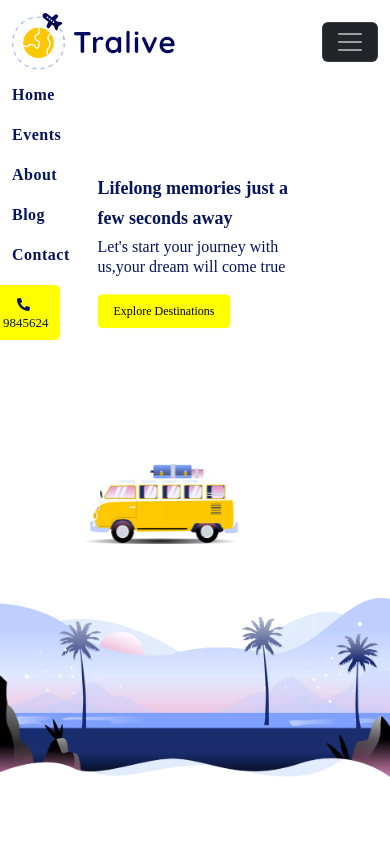
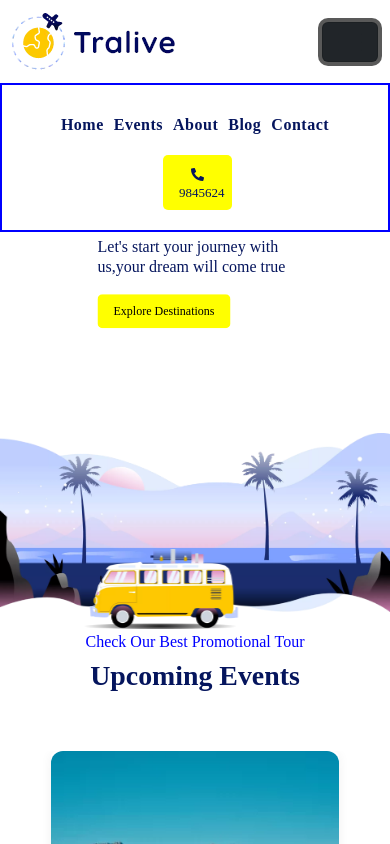
Before and after one commit to Akashkv15/mm, a React (Vite) app: page / in a window 390 px wide. Both pictures are taken after a click on the button 350 px from the left and 41 px from the top of the page. Shown: the top 844 px of the page. Built offline with nearby package versions, Linux system fonts and the light colour scheme.

Commit message:
Third Commit

```diff
--- a/src/App.css
+++ b/src/App.css
@@ -28,7 +28,7 @@ body {
   text-align: center;
   color: white;
   overflow: hidden;
-  top: 185px;
+  top: 285px;
   /* height: 1500px; */
 }
 .text-dark-blue {
@@ -52,7 +52,7 @@ body {
   /* width: 450px; */
   height: 500px;
   position: absolute;
-  top: 55%;
+  top: 65%;
   left: 40%;
   transform: translateX( -50%);
   animation: carMove 3s ease-in-out infinite alternate; /* oscillate */
@@ -90,8 +90,13 @@ body {
   font-size: 18px; /* adjust for large screens */
 }
 .hero-container{
-  top: 250px;
+  top: 10px;
 }
+}
+@media (max-width: 375px) {
+ .car-running-container{
+  top: 70%;
+ }
 }
 .custom-btn1 {
   background-color: yellow;
@@ -213,3 +218,8 @@ body {
 .div1{
   font-family: "Playwrite US Modern", cursive;
 }
+@media (max-width: 745px) {
+  .hero-container{
+    top: 350px;
+  }
+}
--- a/src/components/Headersection.jsx
+++ b/src/components/Headersection.jsx
@@ -1,53 +1,103 @@
-import React from 'react'
-import Container from 'react-bootstrap/Container';
-import Nav from 'react-bootstrap/Nav';
-import Navbar from 'react-bootstrap/Navbar';
-import NavDropdown from 'react-bootstrap/NavDropdown';
-import { FaPhone,FaPhoneAlt } from 'react-icons/fa';
+import React, { useState } from "react";
+import Container from "react-bootstrap/Container";
+import Nav from "react-bootstrap/Nav";
+import Navbar from "react-bootstrap/Navbar";
+import { FaPhoneAlt } from "react-icons/fa";
 import logo from "../assets/logo.png";
-import { Link } from 'react-router-dom';
 
 function Headersection() {
+  const [isOpen, setIsOpen] = useState(false); // Track toggle open/close
+
   return (
-    <Navbar expand="lg" className="bg-transperant animate__animated animate__fadeInUp"style={{ animationDelay: "0.1s" }}  data-bs-theme="dark" >
+    <Navbar
+      expand="lg"
+      className="bg-transperant animate__animated animate__fadeInUp"
+      style={{ animationDelay: "0.1s", position: "relative" }}
+      onToggle={() => setIsOpen(!isOpen)}
+    >
       <Container>
-        <Navbar.Brand ><img src={logo} alt="" /></Navbar.Brand>
-        <Navbar.Toggle aria-controls="basic-navbar-nav"className='bg-dark' />
-        <Navbar.Collapse id="basic-navbar-nav">
-          <Nav className=" ms-auto navbar-font">
-            <Nav.Link href="#home" className=" animate__animated animate__fadeInUp"style={{ animationDelay: "0.1s",color: "#05155dff" }}  >Home</Nav.Link>
-            <Nav.Link href="#link" className=" animate__animated animate__fadeInUp"style={{ animationDelay: "0.1s",color: "#05155dff" }}>Events</Nav.Link>
-            <Nav.Link href="#link" className=" animate__animated animate__fadeInUp"style={{ animationDelay: "0.1s",color: "#05155dff" }}>About</Nav.Link>
-            <Nav.Link href="#link" className=" animate__animated animate__fadeInUp"style={{ animationDelay: "0.1s",color: "#05155dff" }}>Blog</Nav.Link>
-            <Nav.Link href="#link" className=" animate__animated animate__fadeInUp"style={{ animationDelay: "0.1s",color: "#05155dff" }}>Contact</Nav.Link>
+        <Navbar.Brand>
+          <img src={logo} alt="" />
+        </Navbar.Brand>
+
+        <Navbar.Toggle aria-controls="basic-navbar-nav" className="bg-dark" />
+
+        <Navbar.Collapse
+          id="basic-navbar-nav"
+          style={{
+            position: isOpen ? "absolute" : "static", // Overlay when open
+            top: isOpen ? "100%" : "auto",
+            left: 0,
+            width: "100%",
+            // zIndex: 9999,
+            background: isOpen ? "white" : "white", // Preserve colors
+            padding: isOpen ? "20px " : "0px",
+             marginLeft: isOpen ? "0px" : "0px",   // ✅ margin-left only when open
+            marginBottom: isOpen ? "0px" : "0px", // ✅ margin-bottom only when open
+            zIndex: isOpen ? 100: "auto",
+            border: isOpen? "2px solid blue":"none",
+          }}
+        >
+          <Nav
+            className="ms-auto navbar-font"
+            style={{
+              display: "flex",
+              flexDirection: "row", // Row-wise links
+              flexWrap: "wrap",
+              justifyContent:'center',
+              gap: "10px",
+            }}
+          >
+            <Nav.Link
+              href="#home"
+              className="animate__animated animate__fadeInUp"
+              style={{ animationDelay: "0.1s", color: "#05155dff" }}
+            >
+              Home
+            </Nav.Link>
+            <Nav.Link
+              href="#link"
+              className="animate__animated animate__fadeInUp"
+              style={{ animationDelay: "0.1s", color: "#05155dff" }}
+            >
+              Events
+            </Nav.Link>
+            <Nav.Link
+              href="#link"
+              className="animate__animated animate__fadeInUp"
+              style={{ animationDelay: "0.1s", color: "#05155dff" }}
+            >
+              About
+            </Nav.Link>
+            <Nav.Link
+              href="#link"
+              className="animate__animated animate__fadeInUp"
+              style={{ animationDelay: "0.1s", color: "#05155dff" }}
+            >
+              Blog
+            </Nav.Link>
+            <Nav.Link
+              href="#link"
+              className="animate__animated animate__fadeInUp"
+              style={{ animationDelay: "0.1s", color: "#05155dff" }}
+            >
+              Contact
+            </Nav.Link>
             <button className="custom-btn d-none d-lg-inline-block animate__animated animate__fadeInUp"style={{ animationDelay: "0.1s",color: "#05155dff" }} ><FaPhoneAlt/> 9845624</button>
-             {/* Mobile button */}
+            {/* Call button */}
             <button
               className="custom-btn d-lg-none animate__animated animate__fadeInUp"
               style={{
                 animationDelay: "0.1s",
                 color: "#05155dff",
                 fontSize: "13px",
-                // padding: "6px 10px",
                 width: "20%",
                 textAlign: "center",
-                marginTop: "10px",
-                marginLeft:'-25px'
+                marginLeft: "5px",
               }}
             >
               <FaPhoneAlt /> 9845624
             </button>
-            {/* <NavDropdown title="Dropdown" id="basic-nav-dropdown">
-              <NavDropdown.Item href="#action/3.1">Action</NavDropdown.Item>
-              <NavDropdown.Item href="#action/3.2">
-                Another action
-              </NavDropdown.Item>
-              <NavDropdown.Item href="#action/3.3">Something</NavDropdown.Item>
-              <NavDropdown.Divider />
-              <NavDropdown.Item href="#action/3.4">
-                Separated link
-              </NavDropdown.Item>
-            </NavDropdown> */}
           </Nav>
         </Navbar.Collapse>
       </Container>
@@ -55,4 +105,4 @@ function Headersection() {
   );
 }
 
-export default Headersection
+export default Headersection;
--- a/src/components/Mainbodysection.jsx
+++ b/src/components/Mainbodysection.jsx
@@ -6,7 +6,7 @@ import '../App.css';
 function Mainbodysection() {
   return( <>
   <div className="hero-container"><Image src={hero}fluid /></div>
-   <div className="hero-text">
+   <div className="hero-text" style={{zIndex:'-2'}}>
         <h1 className="animate__animated animate__fadeInUp " style={{animationDelay:"0.1s",color: "#05155dff" }}>Lifelong memories just a</h1>
         <h1 className="animate__animated animate__fadeInUp" style={{animationDelay:"0.1s",color: "#05155dff"}}>few seconds away</h1>
         <h6 className="animate__animated animate__fadeInUp" style={{animationDelay:"0.1s",color: "#05155dff"}}>Let's start your journey with us,your dream will come true</h6>
```
